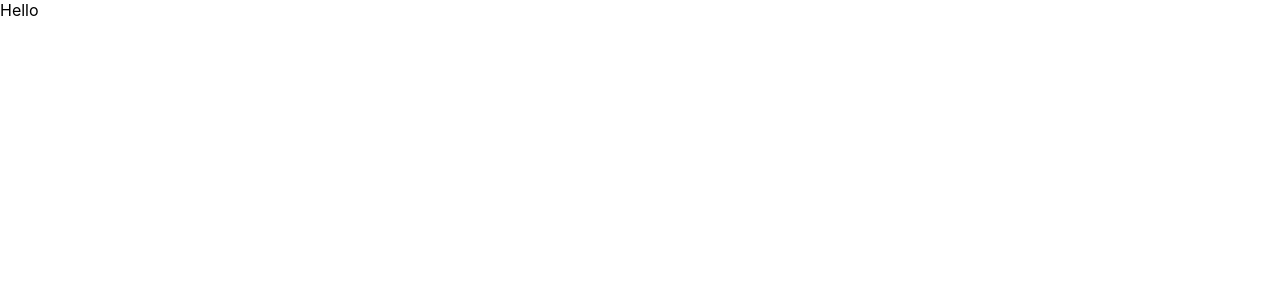
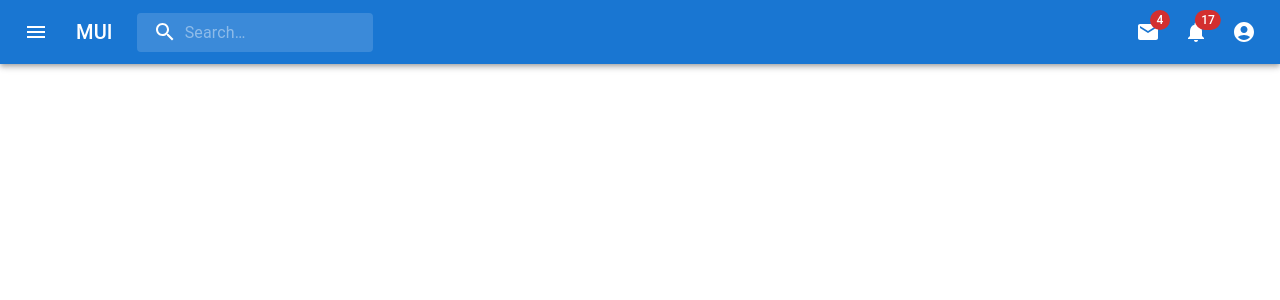
Before and after one commit to 1JhimiChanga/SecondBrain, a React (Create React App) app: page / in a window 1280 px wide. Shown: the top 300 px of the page. Built offline with nearby package versions, Linux system fonts and the light colour scheme.

Commit message:
Uses App bar component from material ui

```diff
--- a/package.json
+++ b/package.json
@@ -3,6 +3,10 @@
   "version": "0.1.0",
   "private": true,
   "dependencies": {
+    "@emotion/react": "^11.10.5",
+    "@emotion/styled": "^11.10.5",
+    "@mui/icons-material": "^5.11.0",
+    "@mui/material": "^5.11.4",
     "@testing-library/jest-dom": "^5.16.5",
     "@testing-library/react": "^13.4.0",
     "@testing-library/user-event": "^13.5.0",
--- /dev/null
+++ b/src/Components/NavigationBars/topNav.js
@@ -0,0 +1,234 @@
+import React, { useState, useEffect } from 'react';
+import { styled, alpha } from '@mui/material/styles';
+import AppBar from '@mui/material/AppBar';
+import Box from '@mui/material/Box';
+import Toolbar from '@mui/material/Toolbar';
+import IconButton from '@mui/material/IconButton';
+import Typography from '@mui/material/Typography';
+import InputBase from '@mui/material/InputBase';
+import Badge from '@mui/material/Badge';
+import MenuItem from '@mui/material/MenuItem';
+import Menu from '@mui/material/Menu';
+import MenuIcon from '@mui/icons-material/Menu';
+import SearchIcon from '@mui/icons-material/Search';
+import AccountCircle from '@mui/icons-material/AccountCircle';
+import MailIcon from '@mui/icons-material/Mail';
+import NotificationsIcon from '@mui/icons-material/Notifications';
+import MoreIcon from '@mui/icons-material/MoreVert';
+
+
+const Search = styled('div')(({ theme }) => ({
+    position: 'relative',
+    borderRadius: theme.shape.borderRadius,
+    backgroundColor: alpha(theme.palette.common.white, 0.15),
+    '&:hover': {
+        backgroundColor: alpha(theme.palette.common.white, 0.25),
+    },
+    marginRight: theme.spacing(2),
+    marginLeft: 0,
+    width: '100%',
+    [theme.breakpoints.up('sm')]: {
+        marginLeft: theme.spacing(3),
+        width: 'auto',
+    },
+}));
+
+const SearchIconWrapper = styled('div')(({ theme }) => ({
+    padding: theme.spacing(0, 2),
+    height: '100%',
+    position: 'absolute',
+    pointerEvents: 'none',
+    display: 'flex',
+    alignItems: 'center',
+    justifyContent: 'center',
+}));
+
+const StyledInputBase = styled(InputBase)(({ theme }) => ({
+    color: 'inherit',
+    '& .MuiInputBase-input': {
+        padding: theme.spacing(1, 1, 1, 0),
+        // vertical padding + font size from searchIcon
+        paddingLeft: `calc(1em + ${theme.spacing(4)})`,
+        transition: theme.transitions.create('width'),
+        width: '100%',
+        [theme.breakpoints.up('md')]: {
+            width: '20ch',
+        },
+    },
+}));
+
+export default function TopNav() {
+    const [anchorEl, setAnchorEl] = useState(null);
+    const [mobileMoreAnchorEl, setMobileMoreAnchorEl] = useState(null);
+
+    const isMenuOpen = Boolean(anchorEl);
+    const isMobileMenuOpen = Boolean(mobileMoreAnchorEl);
+
+    const handleProfileMenuOpen = (event) => {
+        setAnchorEl(event.currentTarget);
+    };
+
+    const handleMobileMenuClose = () => {
+        setMobileMoreAnchorEl(null);
+    };
+
+    const handleMenuClose = () => {
+        setAnchorEl(null);
+        handleMobileMenuClose();
+    };
+
+    const handleMobileMenuOpen = (event) => {
+        setMobileMoreAnchorEl(event.currentTarget);
+    };
+
+    const menuId = 'primary-search-account-menu';
+    const renderMenu = (
+        <Menu
+            anchorEl={anchorEl}
+            anchorOrigin={{
+                vertical: 'top',
+                horizontal: 'right',
+            }}
+            id={menuId}
+            keepMounted
+            transformOrigin={{
+                vertical: 'top',
+                horizontal: 'right',
+            }}
+            open={isMenuOpen}
+            onClose={handleMenuClose}
+        >
+            <MenuItem onClick={handleMenuClose}>Profile</MenuItem>
+            <MenuItem onClick={handleMenuClose}>My account</MenuItem>
+        </Menu>
+    );
+
+    const mobileMenuId = 'primary-search-account-menu-mobile';
+    const renderMobileMenu = (
+        <Menu
+            anchorEl={mobileMoreAnchorEl}
+            anchorOrigin={{
+                vertical: 'top',
+                horizontal: 'right',
+            }}
+            id={mobileMenuId}
+            keepMounted
+            transformOrigin={{
+                vertical: 'top',
+                horizontal: 'right',
+            }}
+            open={isMobileMenuOpen}
+            onClose={handleMobileMenuClose}
+        >
+            <MenuItem>
+                <IconButton size="large" aria-label="show 4 new mails" color="inherit">
+                    <Badge badgeContent={4} color="error">
+                        <MailIcon />
+                    </Badge>
+                </IconButton>
+                <p>Messages</p>
+            </MenuItem>
+            <MenuItem>
+                <IconButton
+                    size="large"
+                    aria-label="show 17 new notifications"
+                    color="inherit"
+                >
+                    <Badge badgeContent={17} color="error">
+                        <NotificationsIcon />
+                    </Badge>
+                </IconButton>
+                <p>Notifications</p>
+            </MenuItem>
+            <MenuItem onClick={handleProfileMenuOpen}>
+                <IconButton
+                    size="large"
+                    aria-label="account of current user"
+                    aria-controls="primary-search-account-menu"
+                    aria-haspopup="true"
+                    color="inherit"
+                >
+                    <AccountCircle />
+                </IconButton>
+                <p>Profile</p>
+            </MenuItem>
+        </Menu>
+    );
+
+    return (
+        <Box sx={{ flexGrow: 1 }}>
+            <AppBar position="static">
+                <Toolbar>
+                    <IconButton
+                        size="large"
+                        edge="start"
+                        color="inherit"
+                        aria-label="open drawer"
+                        sx={{ mr: 2 }}
+                    >
+                        <MenuIcon />
+                    </IconButton>
+                    <Typography
+                        variant="h6"
+                        noWrap
+                        component="div"
+                        sx={{ display: { xs: 'none', sm: 'block' } }}
+                    >
+                        MUI
+                    </Typography>
+                    <Search>
+                        <SearchIconWrapper>
+                            <SearchIcon />
+                        </SearchIconWrapper>
+                        <StyledInputBase
+                            placeholder="Search…"
+                            inputProps={{ 'aria-label': 'search' }}
+                        />
+                    </Search>
+                    <Box sx={{ flexGrow: 1 }} />
+                    <Box sx={{ display: { xs: 'none', md: 'flex' } }}>
+                        <IconButton size="large" aria-label="show 4 new mails" color="inherit">
+                            <Badge badgeContent={4} color="error">
+                                <MailIcon />
+                            </Badge>
+                        </IconButton>
+                        <IconButton
+                            size="large"
+                            aria-label="show 17 new notifications"
+                            color="inherit"
+                        >
+                            <Badge badgeContent={17} color="error">
+                                <NotificationsIcon />
+                            </Badge>
+                        </IconButton>
+                        <IconButton
+                            size="large"
+                            edge="end"
+                            aria-label="account of current user"
+                            aria-controls={menuId}
+                            aria-haspopup="true"
+                            onClick={handleProfileMenuOpen}
+                            color="inherit"
+                        >
+                            <AccountCircle />
+                        </IconButton>
+                    </Box>
+                    <Box sx={{ display: { xs: 'flex', md: 'none' } }}>
+                        <IconButton
+                            size="large"
+                            aria-label="show more"
+                            aria-controls={mobileMenuId}
+                            aria-haspopup="true"
+                            onClick={handleMobileMenuOpen}
+                            color="inherit"
+                        >
+                            <MoreIcon />
+                        </IconButton>
+                    </Box>
+                </Toolbar>
+            </AppBar>
+            {renderMobileMenu}
+            {renderMenu}
+        </Box>
+    );
+}
--- a/src/Screens/main.js
+++ b/src/Screens/main.js
@@ -1,7 +1,12 @@
 import React from 'react'
+
+// Components
+import TopNav from "../Components/NavigationBars/topNav";
 
 export default function main() {
     return (
-        <div>Hello</div>
+        <div>
+            <TopNav />
+        </div>
     )
 }
```
Also changed, not shown: 1 other file (tests, documents, lock files or other folders).
